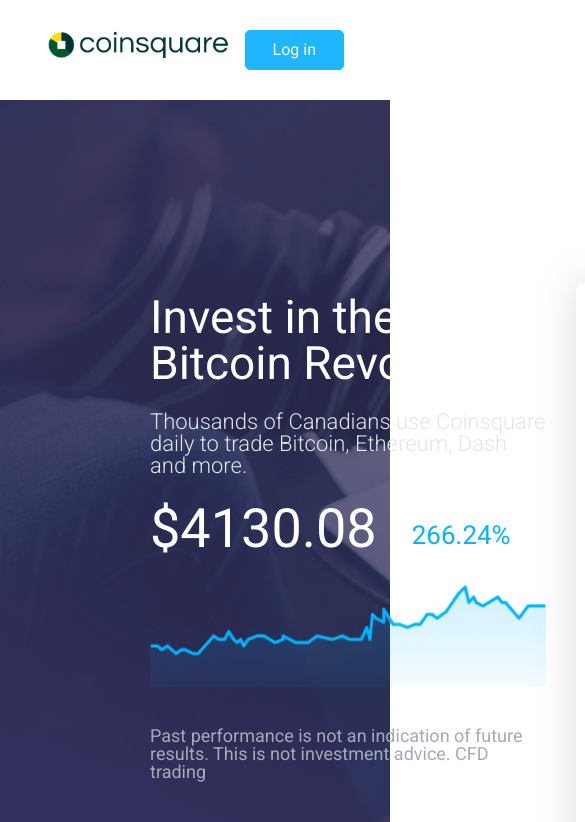
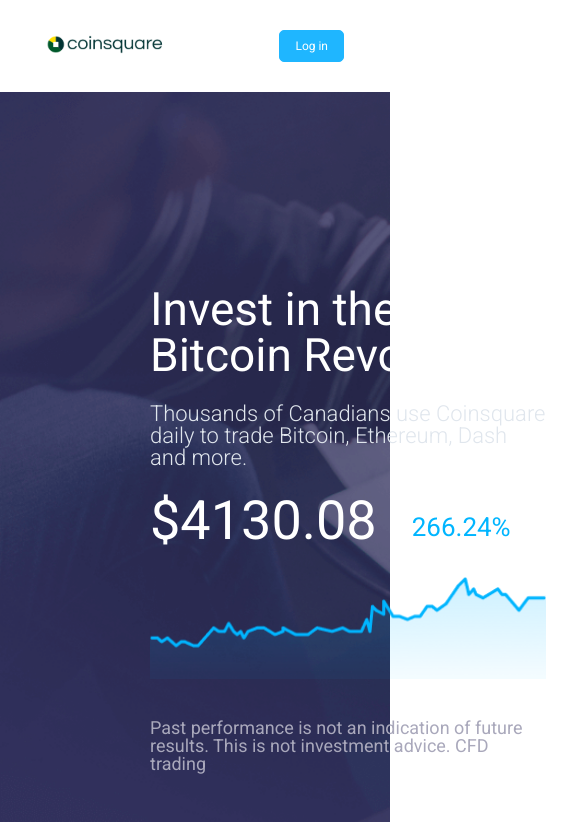
Before and after one commit to no0dly/bitlp, a React (Create React App) app: page / in a window 390 px wide. Shown: the top 822 px of the page, 585 px wide, since content can reach past the window. Built offline with nearby package versions, Linux system fonts and the light colour scheme.

Commit message:
responsive header

```diff
--- a/src/components/form/Form.jsx
+++ b/src/components/form/Form.jsx
@@ -35,11 +35,12 @@
 }
 
 const Wrap = styled.div`
-
+  width: 100%;
 `
 
 const FormWrap = styled.div`
   max-width: 460px;
+  width: 100%;
   background: #fff;
   border-radius: 8px;
   padding-top: 55px;
--- a/src/components/header/Header.jsx
+++ b/src/components/header/Header.jsx
@@ -19,6 +19,7 @@
 const Wrap = styled.div`
   display: flex;
   justify-content: space-between;
+  align-items: center;
   padding: 30px 46px;
 `
 
@@ -26,6 +27,11 @@
   width: 188px;
   height: 30px;
   display: block;
+  transition: 0.3s;
+  @media (max-width: 500px) {
+    width: 120px;
+    height: auto;
+  }
   img {
     width: 100%;
     height: auto;
--- a/src/components/header/Login.jsx
+++ b/src/components/header/Login.jsx
@@ -3,21 +3,16 @@
 
 const Login = (props) => {
   return (
-    <List>
+    <ul>
       <li>
         <Button>Log in</Button>
       </li>
-    </List>
+    </ul>
   )
 }
 
-const List = styled.ul`
-
-`
-
 const Button = styled.button`
   font-family: 'Roboto', sans-serif;
-  font-size: 1rem;
   background: #1FB6FF;
   border: 1px solid #1FB6FF;
   border-radius: 5px;
@@ -29,6 +24,12 @@
     background: #fff;
     color: #1FB6FF;
   }
+
+  transition: 0.3s;
+  @media (max-width: 500px) {
+    font-size: 0.75rem;
+    padding: 8px 15px 8px;
+  }
 `
 
 export default Login
--- a/src/components/topBanner/TopBanner.jsx
+++ b/src/components/topBanner/TopBanner.jsx
@@ -68,7 +68,7 @@
   height: 100%;
   justify-content: center;
   padding-right: 30px;
-
+  margin-right: 100px;
 `
 const Title = styled.div`
   max-width: 401px;
```
